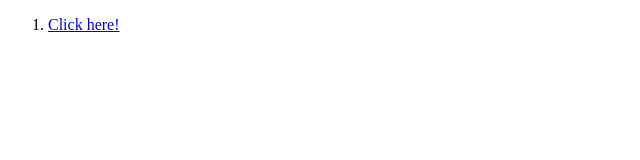
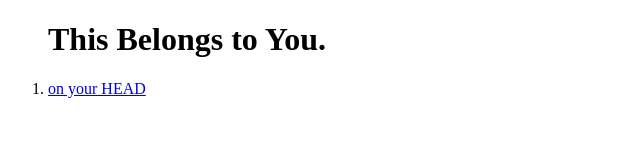
Before and after one commit to stp13/Project0, a plain HTML site: page index.html in a window 1280 px wide. Shown: the whole page, without its empty margins (0-640 px from the left). Drawn offline with Linux system fonts and the light colour scheme.

Commit message:
changed link and message

```diff
--- a/index.html
+++ b/index.html
@@ -1,11 +1,12 @@
 <!DOCTYPE html>
 <html>
     <head>
-        <title>My Webpage</title>
+        <title>adultt</title>
     </head>
     <body>
       <ol>
-        <li><a href="hello.html">Click here!</a></li>
+        <h1>This Belongs to You.</h1>
+        <li><a href="head.html">on your HEAD</a></li>
       </ol>
     </body>
 </html>
```
